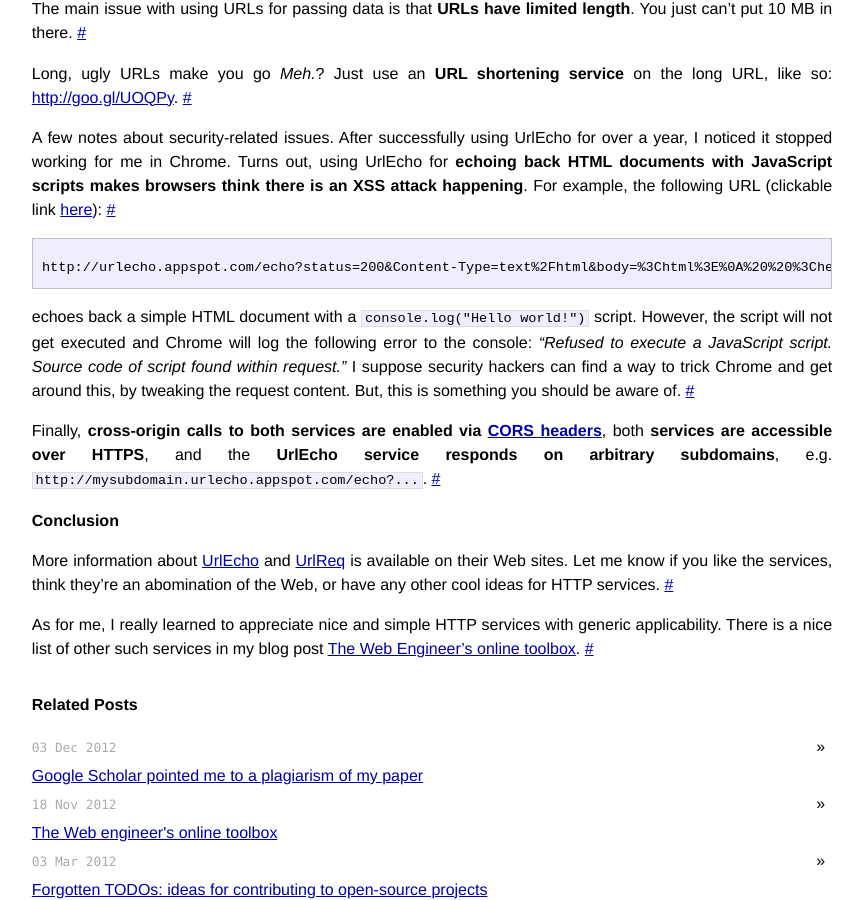
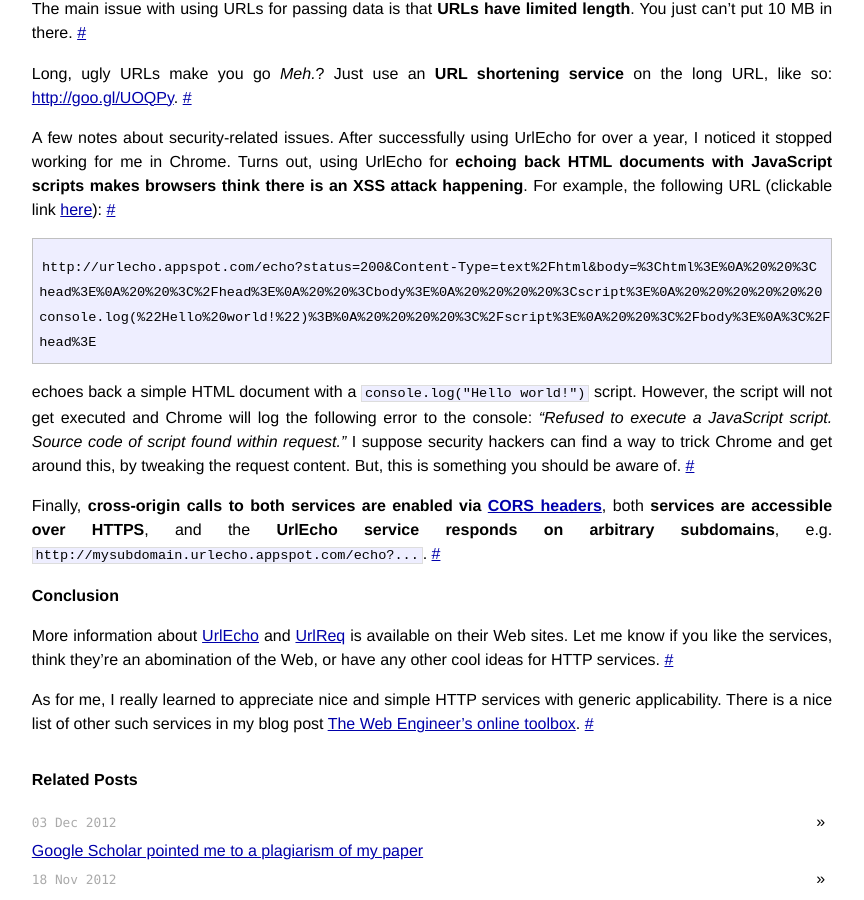
Before and after one commit to izuzak/izuzak.github.com, a Jekyll site: the page built from _posts/2013-03-19-experimenting-with-http-services-urlecho-urlreq.markdown, in a window 1280 px wide and 900 px high, scrolled down 3459 px. Shown: the whole window, without its empty margins (208-1072 px from the left). Built offline with Jekyll 4.4.1, drawn with Linux system fonts in a browser that asks for light colours; Markdown is read by kramdown in place of the engine named in the settings; comment, search, counter and statistics services are not loaded; some of the changed lines change nothing that is shown.

Commit message:
fix another code block in blog post

```diff
--- a/_posts/2013-03-19-experimenting-with-http-services-urlecho-urlreq.markdown
+++ b/_posts/2013-03-19-experimenting-with-http-services-urlecho-urlreq.markdown
@@ -128,7 +128,10 @@
 Turns out, using UrlEcho for **echoing back HTML documents with JavaScript scripts makes browsers think there is an XSS attack happening**.
 For example, the following URL (clickable link <a href="http://urlecho.appspot.com/echo?status=200&Content-Type=text%2Fhtml&body=%3Chtml%3E%0A%20%20%3Chead%3E%0A%20%20%3C%2Fhead%3E%0A%20%20%3Cbody%3E%0A%20%20%20%20%3Cscript%3E%0A%20%20%20%20%20%20console.log(%22Hello%20world!%22)%3B%0A%20%20%20%20%3C%2Fscript%3E%0A%20%20%3C%2Fbody%3E%0A%3C%2Fhead%3E">here</a>):
 
-	http://urlecho.appspot.com/echo?status=200&Content-Type=text%2Fhtml&body=%3Chtml%3E%0A%20%20%3Chead%3E%0A%20%20%3C%2Fhead%3E%0A%20%20%3Cbody%3E%0A%20%20%20%20%3Cscript%3E%0A%20%20%20%20%20%20console.log(%22Hello%20world!%22)%3B%0A%20%20%20%20%3C%2Fscript%3E%0A%20%20%3C%2Fbody%3E%0A%3C%2Fhead%3E
+	http://urlecho.appspot.com/echo?status=200&Content-Type=text%2Fhtml&body=%3Chtml%3E%0A%20%20%3C
+	head%3E%0A%20%20%3C%2Fhead%3E%0A%20%20%3Cbody%3E%0A%20%20%20%20%3Cscript%3E%0A%20%20%20%20%20%20
+	console.log(%22Hello%20world!%22)%3B%0A%20%20%20%20%3C%2Fscript%3E%0A%20%20%3C%2Fbody%3E%0A%3C%2F
+	head%3E
 
 echoes back a simple HTML document with a `console.log("Hello world!")` script.
 However, the script will not get executed and Chrome will log the following error to the console: *"Refused to execute a JavaScript script. Source code of script found within request."*
```
